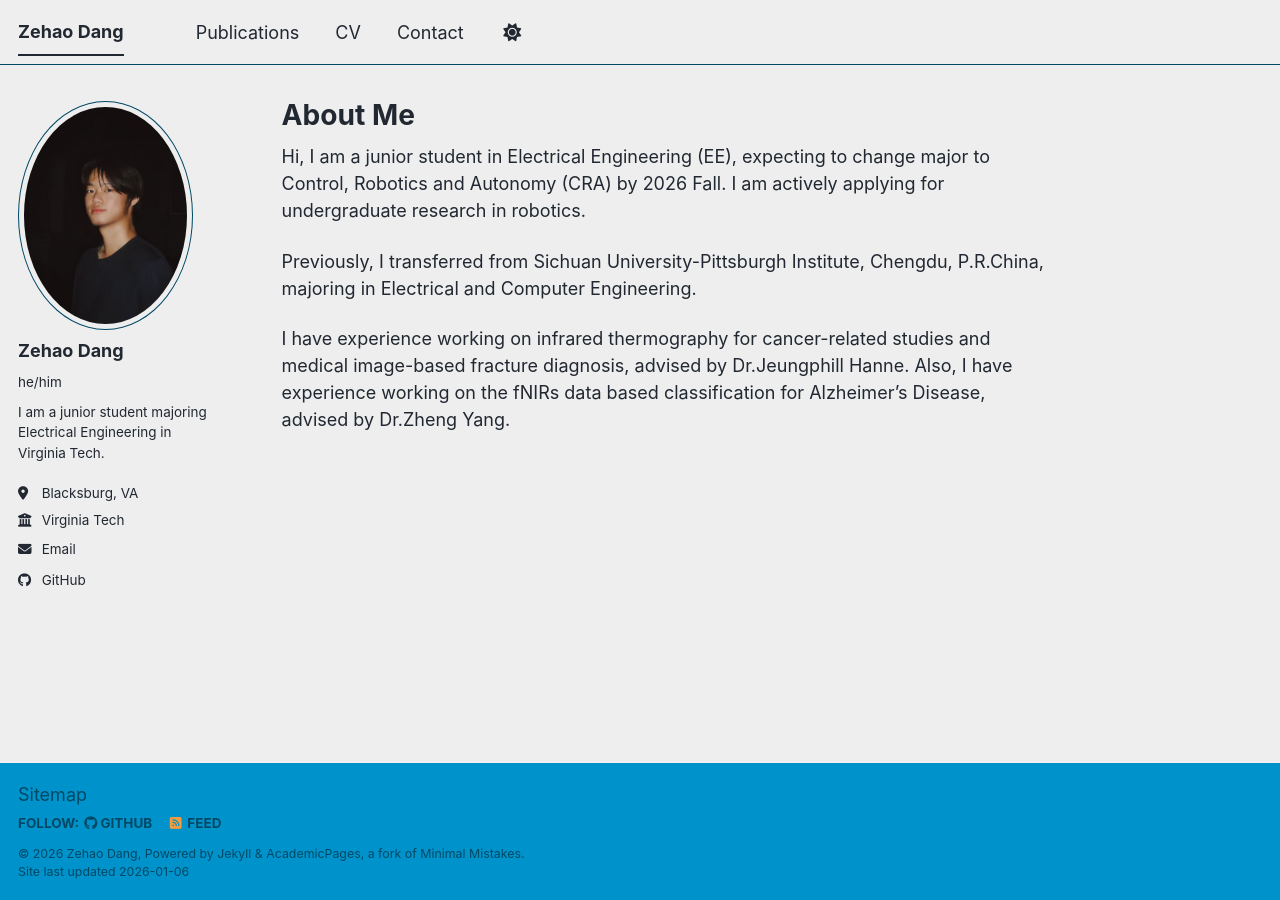
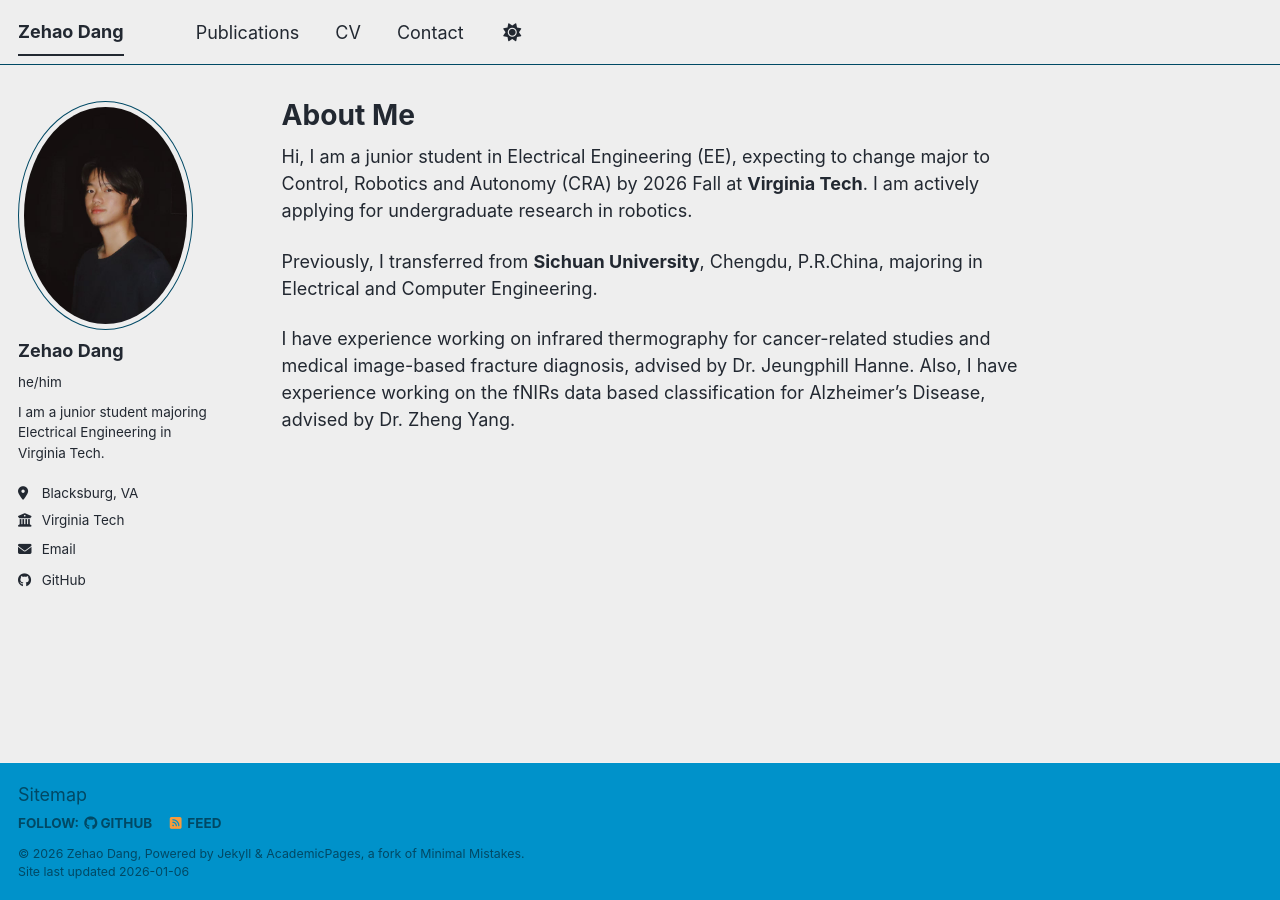
Before and after one commit to ZehaoDang1127/ZehaoDang1127.github.io, a Jekyll site: the page built from _pages/about.md, in a window 1280 px wide. Built offline with Jekyll 4.4.1, drawn with Linux system fonts in a browser that asks for light colours; a script bundle is joined from its source files by our own code; library files that are not in the unit come from our copies.

Commit message:
Update about.md

```diff
--- a/_pages/about.md
+++ b/_pages/about.md
@@ -7,8 +7,8 @@ redirect_from:
   - /about.html
 ---
 
-Hi, I am a junior student in Electrical Engineering (EE), expecting to change major to Control, Robotics and Autonomy (CRA) by 2026 Fall. I am actively applying for undergraduate research in robotics.
+Hi, I am a junior student in Electrical Engineering (EE), expecting to change major to Control, Robotics and Autonomy (CRA) by 2026 Fall at **Virginia Tech**. I am actively applying for undergraduate research in robotics.
 
-Previously, I transferred from Sichuan University-Pittsburgh Institute, Chengdu, P.R.China, majoring in Electrical and Computer Engineering.
+Previously, I transferred from **Sichuan University**, Chengdu, P.R.China, majoring in Electrical and Computer Engineering.
 
-I have experience working on infrared thermography for cancer-related studies and medical image-based fracture diagnosis, advised by Dr.Jeungphill Hanne. Also, I have experience working on the fNIRs data based classification for Alzheimer’s Disease, advised by Dr.Zheng Yang.
+I have experience working on infrared thermography for cancer-related studies and medical image-based fracture diagnosis, advised by Dr. Jeungphill Hanne. Also, I have experience working on the fNIRs data based classification for Alzheimer’s Disease, advised by Dr. Zheng Yang.
```
